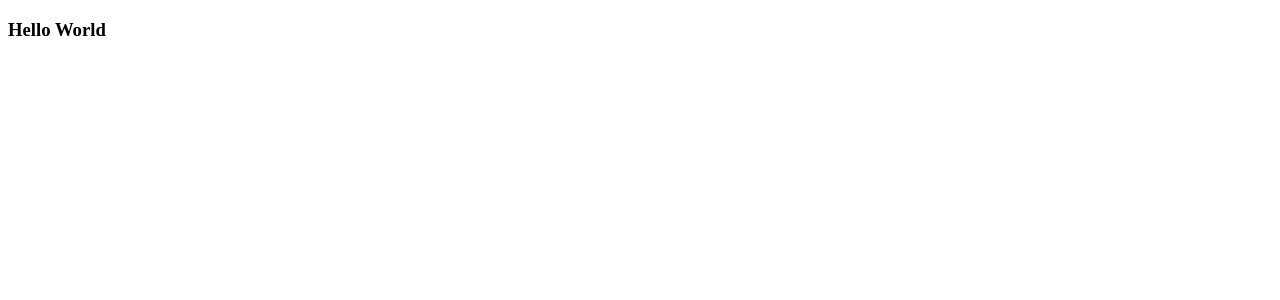
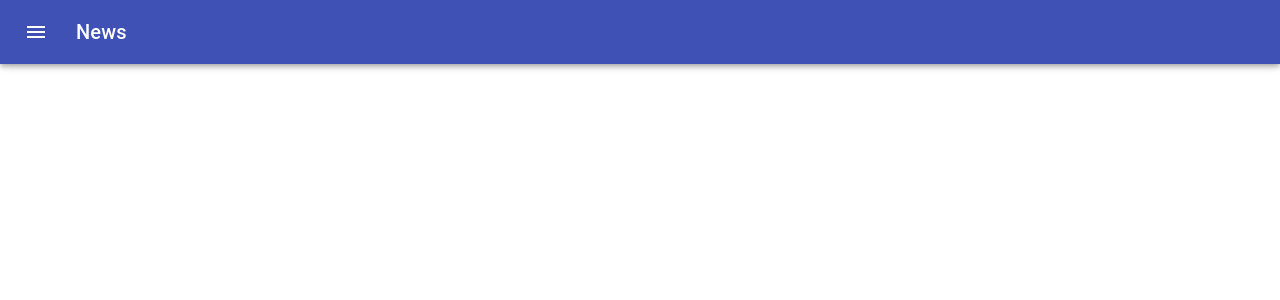
Before and after one commit to bamgasi/WordCloud, a React app: page / in a window 1280 px wide. Shown: the top 300 px of the page. Built offline with nearby package versions, Linux system fonts and the light colour scheme.

Commit message:
네비게이션바 추가

```diff
--- a/package.json
+++ b/package.json
@@ -4,6 +4,8 @@
   "main": "index.js",
   "license": "MIT",
   "dependencies": {
+    "@material-ui/core": "^4.1.3",
+    "@material-ui/icons": "^4.2.1",
     "react": "^16.8.6",
     "react-dom": "^16.8.6"
   },
--- a/public/index.html
+++ b/public/index.html
@@ -3,7 +3,7 @@
     <head>
         <title>Word Cloud Project</title>
         <meta charset="UTF-8">
-        <meta name="viewport" content="width-device-width, initial-scale=1">
+        <meta name="viewport" content="width=device-width, initial-scale=1">
         <meta name="theme-color" content="#E2E2E2">
     </head>
     <body>
--- a/src/components/App.js
+++ b/src/components/App.js
@@ -1,11 +1,13 @@
 import React, { Component } from 'react';
+import AppShell from './AppShell';
 
 class App extends Component {
     render() {
         return (
             <div>
-                <h3>Hello World</h3>
+                <AppShell />
             </div>
+
         )
     }
 }
--- /dev/null
+++ b/src/components/AppShell.js
@@ -0,0 +1,59 @@
+import React from 'react';
+import { withStyles } from '@material-ui/core/styles';
+import AppBar from '@material-ui/core/AppBar';
+import Drawer from '@material-ui/core/Drawer';
+import MenuItem from '@material-ui/core/MenuItem';
+import IconButton from '@material-ui/core/IconButton';
+import MenuIcon from '@material-ui/icons/Menu';
+import Toolbar from '@material-ui/core/Toolbar';
+import Typography from '@material-ui/core/Typography';
+
+const styles = theme => ({
+    root: {
+        flexGrow: 1,
+    },
+    menuButton: {
+        marginRight: theme.spacing(2),
+    },
+    title: {
+        flexGrow: 1,
+    },
+});
+
+class AppShell extends React.Component {
+    state = {
+        toggle: false
+    }
+
+    handleDrawerToggle = () => {
+        this.setState({
+            toggle: !this.state.toggle
+        })
+    }
+
+    render() {
+        const { classes } = this.props;
+        return (
+            <div className={classes.root}>
+                <AppBar position="fixed">
+                    <Toolbar>
+                        <IconButton
+                            color="inherit"
+                            edge="start"
+                            className={classes.menuButton}
+                            onClick={this.handleDrawerToggle}
+                        >
+                            <MenuIcon />
+                        </IconButton>
+                        <Typography variant="h6" className={classes.title}>News</Typography>
+                    </Toolbar>
+                </AppBar>
+                <Drawer open={this.state.toggle}>
+                    <MenuItem onClick={this.handleDrawerToggle}>Home</MenuItem>
+                </Drawer>
+            </div>
+        )
+    }
+}
+
+export default withStyles(styles)(AppShell);
```
Also changed, not shown: 1 other file (tests, documents, lock files or other folders).
